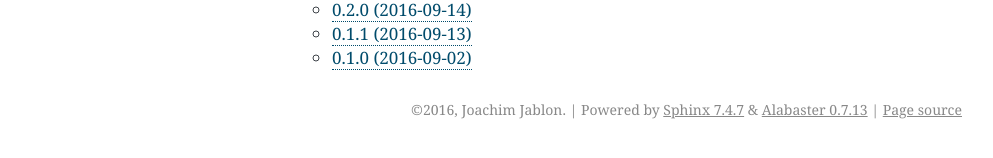
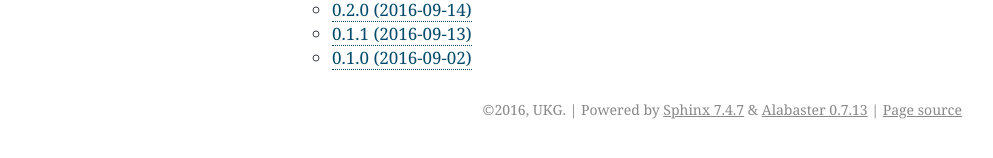
Before and after one commit to peopledoc/django-readonly-field, a Sphinx documentation site: the page built from docs/index.rst, in a window 1280 px wide. Shown: the part 700-858 px from the top of the page, without its empty margins (148-1141 px from the left). Built offline with Sphinx 7.4.7, drawn with Linux system fonts in a browser that asks for light colours; the version number is read from the project's files by our own code.

Commit message:
Update conf.py

```diff
--- a/docs/conf.py
+++ b/docs/conf.py
@@ -47,7 +47,7 @@ master_doc = 'index'
 
 # General information about the project.
 project = u'Django Readonly Field'
-copyright = u'2016, Joachim Jablon'
+copyright = u'2016, UKG'
 
 # The version info for the project you're documenting, acts as replacement for
 # |version| and |release|, also used in various other places throughout the
```
